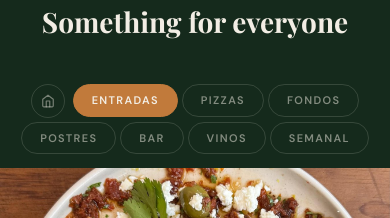
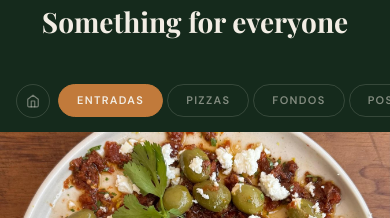
Before and after one commit to dimoe-restaurant/landing, a Next.js app: page /en/carta in a window 390 px wide. Shown: the part 191-409 px from the top of the page. Built offline with nearby package versions, Linux system fonts and the light colour scheme; no server answers; a web font is replaced by a local one.

Commit message:
fix(menu): tabs de /carta en mobile con scroll horizontal, sin wrap (#89) — feature #80

```diff
--- a/app/globals.css
+++ b/app/globals.css
@@ -50,6 +50,18 @@ body {
   .footer-inner { justify-content: flex-start !important; }
 }
 
+/* Tabs de /carta: fila con scroll horizontal en mobile en vez de wrap */
+@media (max-width: 767px) {
+  .menu-tabs {
+    flex-wrap: nowrap !important;
+    justify-content: flex-start !important;
+    overflow-x: auto !important;
+    -webkit-overflow-scrolling: touch;
+    scrollbar-width: none;
+  }
+  .menu-tabs::-webkit-scrollbar { display: none; }
+}
+
 /* Scrollbar sutil */
 ::-webkit-scrollbar { width: 6px; }
 ::-webkit-scrollbar-track { background: #0D0B09; }
--- a/components/sections/Menu.tsx
+++ b/components/sections/Menu.tsx
@@ -1,6 +1,6 @@
 'use client';
 
-import { useState, useEffect } from 'react';
+import { useState, useEffect, useRef } from 'react';
 import Image from 'next/image';
 import { motion, AnimatePresence } from 'framer-motion';
 import { useTranslations } from 'next-intl';
@@ -63,11 +63,17 @@ export default function Menu({ menu }: Props) {
   const [active, setActive] = useState<MenuTab>('ENTRADAS');
   const resolvedMenu = menu ?? FALLBACK_MENU;
   const groups = resolvedMenu[active];
+  const tabsRef = useRef<HTMLDivElement>(null);
 
   useEffect(() => {
     const hash = window.location.hash.slice(1).toUpperCase() as MenuTab;
     if (TABS.includes(hash)) setActive(hash);
   }, []);
+
+  useEffect(() => {
+    const el = tabsRef.current?.querySelector<HTMLButtonElement>(`[data-tab="${active}"]`);
+    el?.scrollIntoView({ behavior: 'smooth', block: 'nearest', inline: 'center' });
+  }, [active]);
 
   const handleTab = (tab: MenuTab) => {
     setActive(tab);
@@ -92,7 +98,7 @@ export default function Menu({ menu }: Props) {
       </div>
 
       {/* Sticky tabs */}
-      <div style={{
+      <div ref={tabsRef} className="menu-tabs" style={{
         position: 'sticky', top: '72px', zIndex: 10,
         background: TAB_BG[active], transition: 'background-color 0.45s ease',
         paddingTop: '14px', paddingBottom: '14px',
@@ -116,14 +122,14 @@ export default function Menu({ menu }: Props) {
           </svg>
         </a>
         {TABS.map(tab => (
-          <button key={tab} onClick={() => handleTab(tab)}
+          <button key={tab} data-tab={tab} onClick={() => handleTab(tab)}
             style={{
               background: active === tab ? '#C17A3B' : 'transparent',
               color: active === tab ? '#F2EDE4' : 'rgba(242,237,228,0.5)',
               border: `1px solid ${active === tab ? '#C17A3B' : 'rgba(242,237,228,0.15)'}`,
               padding: '7px 18px', borderRadius: '100px', fontSize: '11px', fontWeight: 600,
               letterSpacing: '0.12em', cursor: 'pointer', transition: 'all 0.2s',
-              fontFamily: 'var(--font-sans)',
+              fontFamily: 'var(--font-sans)', flexShrink: 0,
             }}
             onMouseEnter={e => { if (active !== tab) { e.currentTarget.style.borderColor = 'rgba(193,122,59,0.5)'; e.currentTarget.style.color = 'rgba(242,237,228,0.8)'; } }}
             onMouseLeave={e => { if (active !== tab) { e.currentTarget.style.borderColor = 'rgba(242,237,228,0.15)'; e.currentTarget.style.color = 'rgba(242,237,228,0.5)'; } }}
```
